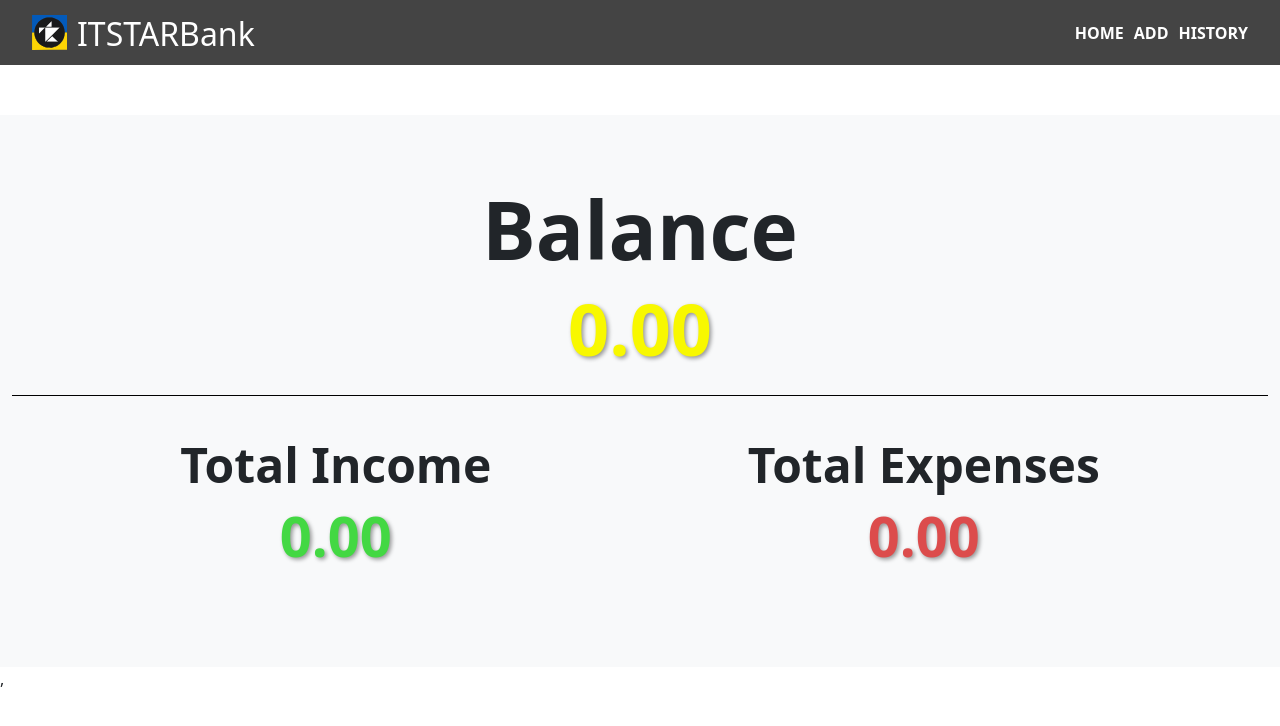
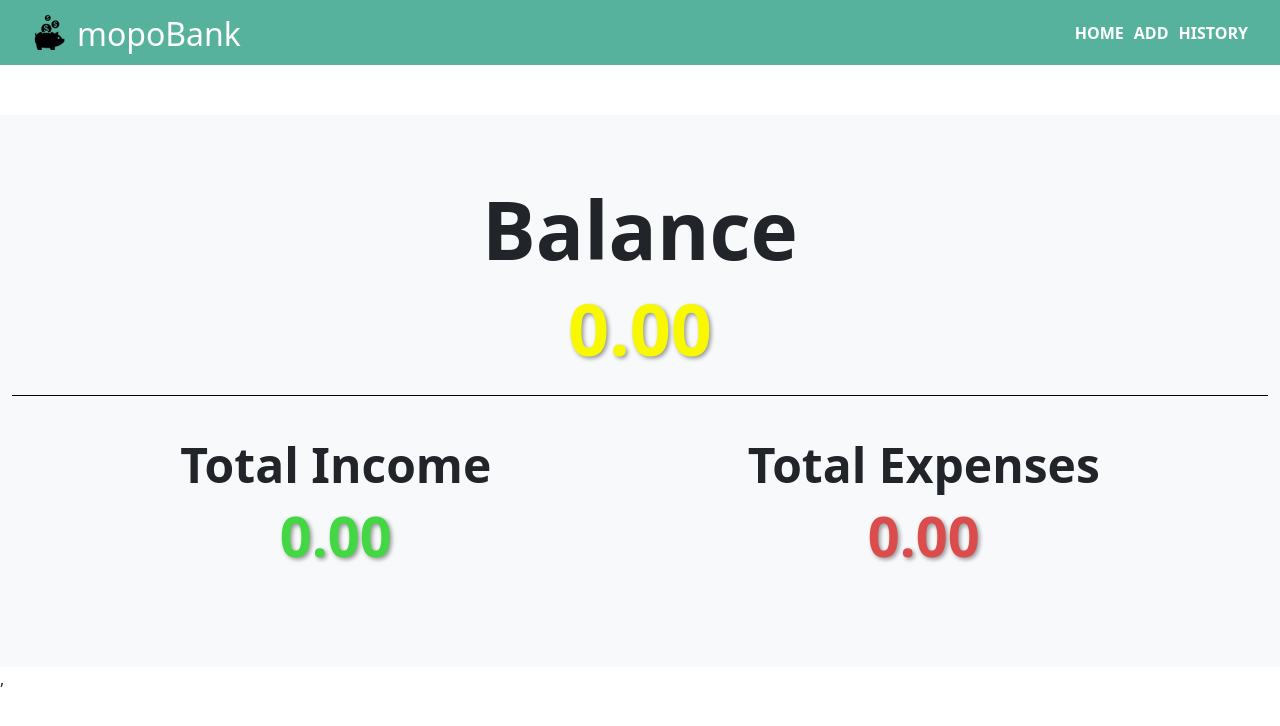
Before and after one commit to kolya-movchan/cash-bandits, a React (Vite) app: page /add in a window 1280 px wide. Shown: the top 726 px of the page. Built offline with nearby package versions, Linux system fonts and the light colour scheme.

Commit message:
Do Predeploy

```diff
--- a/index.html
+++ b/index.html
@@ -2,12 +2,12 @@
 <html lang="en">
   <head>
     <meta charset="UTF-8" />
-    <link rel="icon" type="image/svg+xml" href="/itstar.svg" />
+    <link rel="icon" type="image/svg+xml" href="./logo.png" />
     <meta name="viewport" content="width=device-width, initial-scale=1.0" />
-    <title>ITSTARBank</title>
+    <title>mopoBank</title>
   </head>
   <body>
     <div id="root"></div>
-    <script type="module" src="/src/main.tsx"></script>
+    <script type="module" src="./src/main.tsx"></script>
   </body>
 </html>
--- a/package.json
+++ b/package.json
@@ -1,5 +1,6 @@
 {
-	"name": "vite-template",
+	"name": "cash-bandits",
+	"homepage": "https://kolya-movchan.github.io/cash-bandits/",
 	"private": true,
 	"version": "0.0.0",
 	"type": "module",
--- a/src/components/Navigation/Navigation.scss
+++ b/src/components/Navigation/Navigation.scss
@@ -1,5 +1,5 @@
 .header {
-  background-color: #444;
+  background-color: rgb(87, 178, 157);
   margin-bottom: 50px;
 }
 
--- a/src/components/Navigation/Navigation.tsx
+++ b/src/components/Navigation/Navigation.tsx
@@ -6,10 +6,10 @@ export function Navigation() {
     <header className="header">
       <nav className="navigation">
         <NavLink to="/" className="logo-container">
-          <img src="/itstar.svg" className="logo" alt="itstar logo" />
+          <img src="/logo.png" className="logo" alt="itstar logo" />
 
           <h2 className="title" style={{ textDecoration: 'none'}}>
-            ITSTARBank
+            mopoBank
           </h2>
         </NavLink>
 
--- a/src/index.css
+++ b/src/index.css
@@ -53,7 +53,7 @@ select.error-container {
 }
 
 .header {
-  background-color: #444;
+  background-color: rgb(87, 178, 157);
   margin-bottom: 50px;
 }
 
```
Also changed, not shown: public/logo.png (added).
